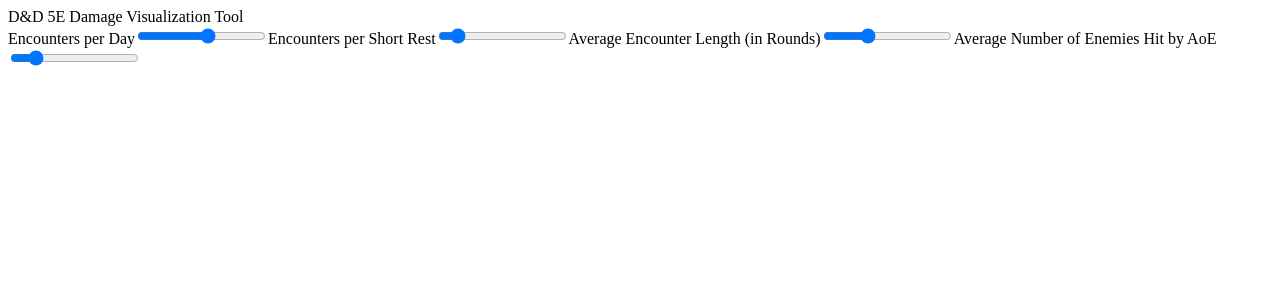
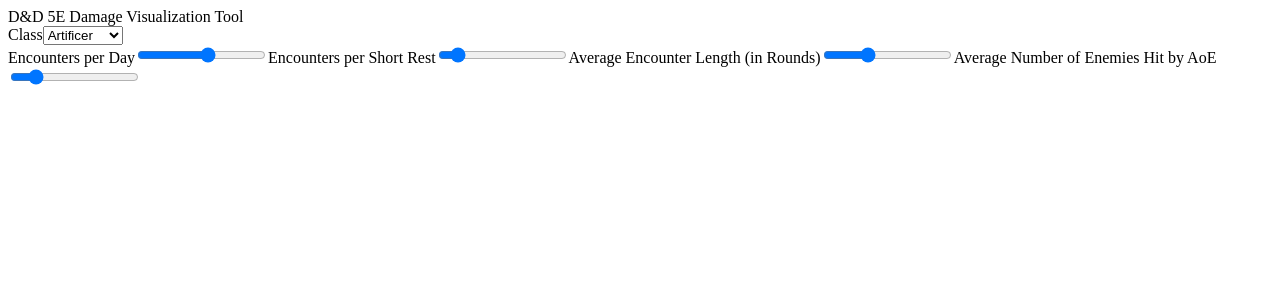
Before and after one commit to lfs48/dnd-damage-chart, a React (Create React App) app: page / in a window 1280 px wide. Shown: the top 300 px of the page. Built offline with nearby package versions, Linux system fonts and the light colour scheme.

Commit message:
Render character component

```diff
--- a/src/App.jsx
+++ b/src/App.jsx
@@ -1,11 +1,13 @@
 import React from 'react';
 import Navbar from './components/navbar';
 import Params from './components/params';
+import Character from './components/character';
 
 const App = () => {
   return (
     <div className="app-container">
       <Navbar/>
+      <Character />
       <Params />
     </div>
   );
```
